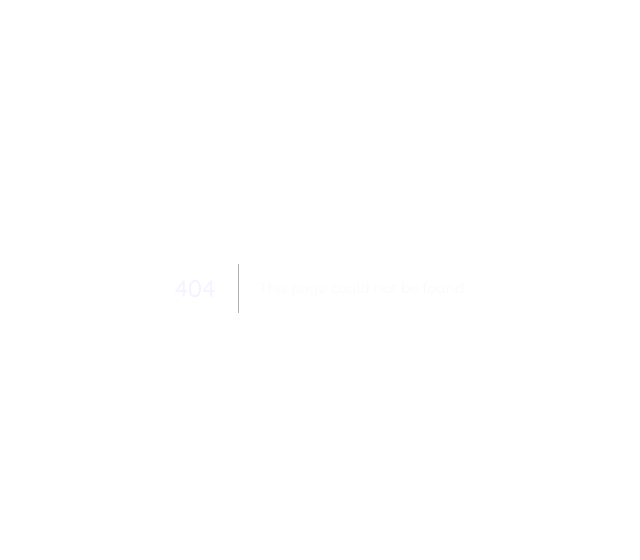
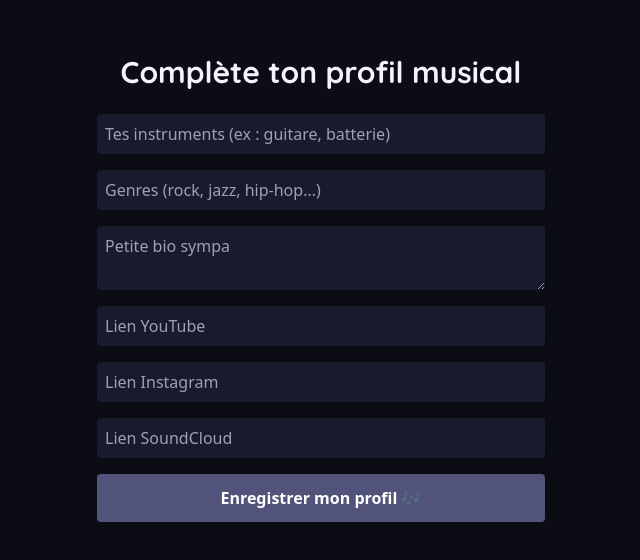
Before and after one commit to michaelgirardet/TuneMatch, a Next.js app in the folder client/: page /complete-profile in a window 1280 px wide. Before the commit this address had no page. Shown: the part 112-672 px from the top of the page, without its empty margins (319-959 px from the left). Built offline with nearby package versions, Linux system fonts and the light colour scheme; a web font is replaced by a local one.

Commit message:
update branch

```diff
--- /dev/null
+++ b/client/app/complete-profile/page.tsx
@@ -0,0 +1,102 @@
+// pages/complete-profile.tsx
+'use client';
+import { useState } from 'react';
+import { useRouter } from 'next/navigation';
+
+export default function CompleteProfile() {
+  const router = useRouter();
+  const [formData, setFormData] = useState({
+    instruments: '',
+    genres_musicaux: '',
+    biography: '',
+    youtube_link: '',
+    instagram_link: '',
+    soundcloud_link: '',
+  });
+
+  const handleChange = (e: React.ChangeEvent<HTMLInputElement | HTMLTextAreaElement>) => {
+    setFormData({ ...formData, [e.target.name]: e.target.value });
+  };
+
+  const handleSubmit = async (e: React.FormEvent) => {
+    e.preventDefault();
+
+    try {
+      const response = await fetch('http://localhost:5001/api/users/profile', {
+        method: 'POST',
+        headers: {
+          'Content-Type': 'application/json',
+          Authorization: `Bearer ${localStorage.getItem('token')}`, // Ou selon ton auth store
+        },
+        body: JSON.stringify(formData),
+      });
+
+      if (!response.ok) {
+        throw new Error('Erreur lors de la mise à jour du profil.');
+      }
+
+      router.push('/search'); // ou page d'accueil
+    } catch (err) {
+      console.error(err);
+    }
+  };
+
+  return (
+    <main className="min-h-screen flex flex-col items-center justify-center gap-6 p-6 bg-[#0c0c15] text-white">
+      <h1 className="text-3xl font-bold">Complète ton profil musical</h1>
+      <form onSubmit={handleSubmit} className="flex flex-col gap-4 w-full max-w-md">
+        <input
+          type="text"
+          name="instruments"
+          placeholder="Tes instruments (ex : guitare, batterie)"
+          value={formData.instruments}
+          onChange={handleChange}
+          className="p-2 rounded bg-[#1a1a2f]"
+        />
+        <input
+          type="text"
+          name="genres_musicaux"
+          placeholder="Genres (rock, jazz, hip-hop...)"
+          value={formData.genres_musicaux}
+          onChange={handleChange}
+          className="p-2 rounded bg-[#1a1a2f]"
+        />
+        <textarea
+          name="biography"
+          placeholder="Petite bio sympa"
+          value={formData.biography}
+          onChange={handleChange}
+          className="p-2 rounded bg-[#1a1a2f]"
+        />
+        <input
+          type="url"
+          name="youtube_link"
+          placeholder="Lien YouTube"
+          value={formData.youtube_link}
+          onChange={handleChange}
+          className="p-2 rounded bg-[#1a1a2f]"
+        />
+        <input
+          type="url"
+          name="instagram_link"
+          placeholder="Lien Instagram"
+          value={formData.instagram_link}
+          onChange={handleChange}
+          className="p-2 rounded bg-[#1a1a2f]"
+        />
+        <input
+          type="url"
+          name="soundcloud_link"
+          placeholder="Lien SoundCloud"
+          value={formData.soundcloud_link}
+          onChange={handleChange}
+          className="p-2 rounded bg-[#1a1a2f]"
+        />
+
+        <button type="submit" className="bg-[#51537B] hover:bg-[#595B88] p-3 rounded font-bold">
+          Enregistrer mon profil 🎶
+        </button>
+      </form>
+    </main>
+  );
+}
```
Also changed, not shown: 1 other file (tests, documents, lock files or other folders).
